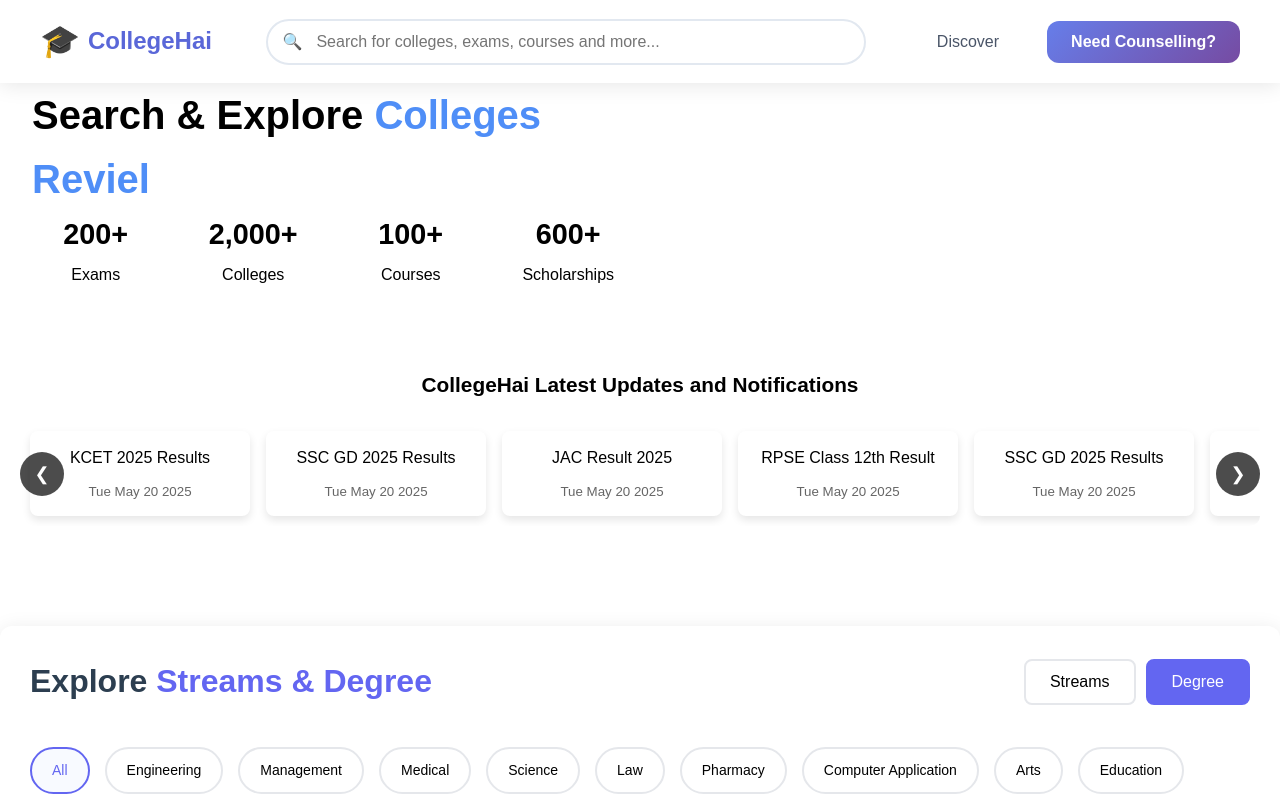
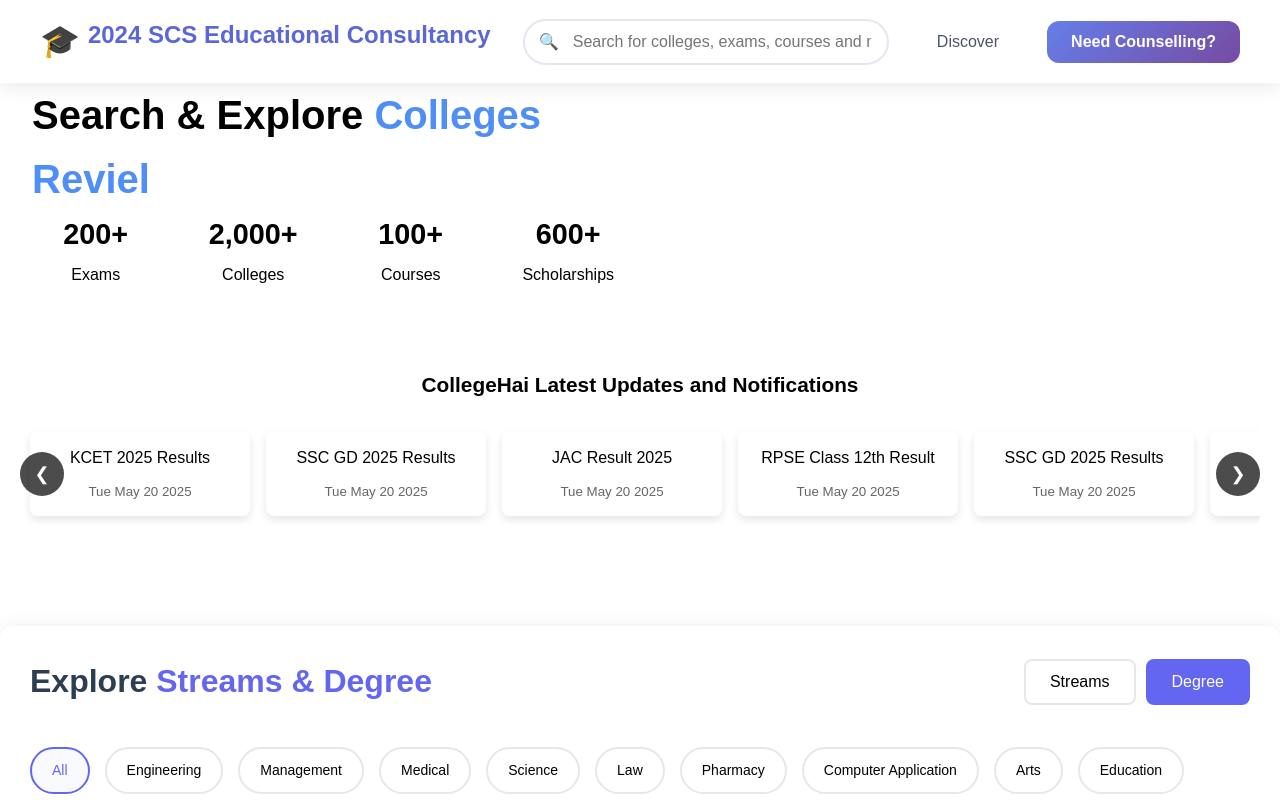
Before and after one commit to devnaresh0/SCS-Globals, a plain HTML site: page index.html in a window 1280 px wide. Shown: the top 800 px of the page. Drawn offline with Linux system fonts and the light colour scheme.

Commit message:
third commit

```diff
--- a/index.html
+++ b/index.html
@@ -11,7 +11,7 @@
 <body>
   <header class="header">
     <div class="nav-container">
-      <div class="logo">CollegeHai</div>
+      <div class="logo">2024 SCS Educational Consultancy</div>
       <div class="search-container">
         <div class="search-icon">🔍</div>
         <input type="text" class="search-input" placeholder="Search for colleges, exams, courses and more...">
@@ -491,7 +491,7 @@
       </div>
 
       <div class="copyright">
-        © 2024 CollegeHai | Unifya Internet Pvt. Ltd. All rights reserved.
+        © 2024 SCS Educational Consultancy | Unifya Internet Pvt. Ltd. All rights reserved.
       </div>
     </div>
   </footer>
--- a/styles.css
+++ b/styles.css
@@ -31,9 +31,10 @@
 
         .logo {
             display: flex;
-            align-items: center;
+            align-items: start;
             font-size: 1.5rem;
             font-weight: bold;
+            justify-content: space-between;
             color: #5a67d8;
         }
  .logo::before {
```
